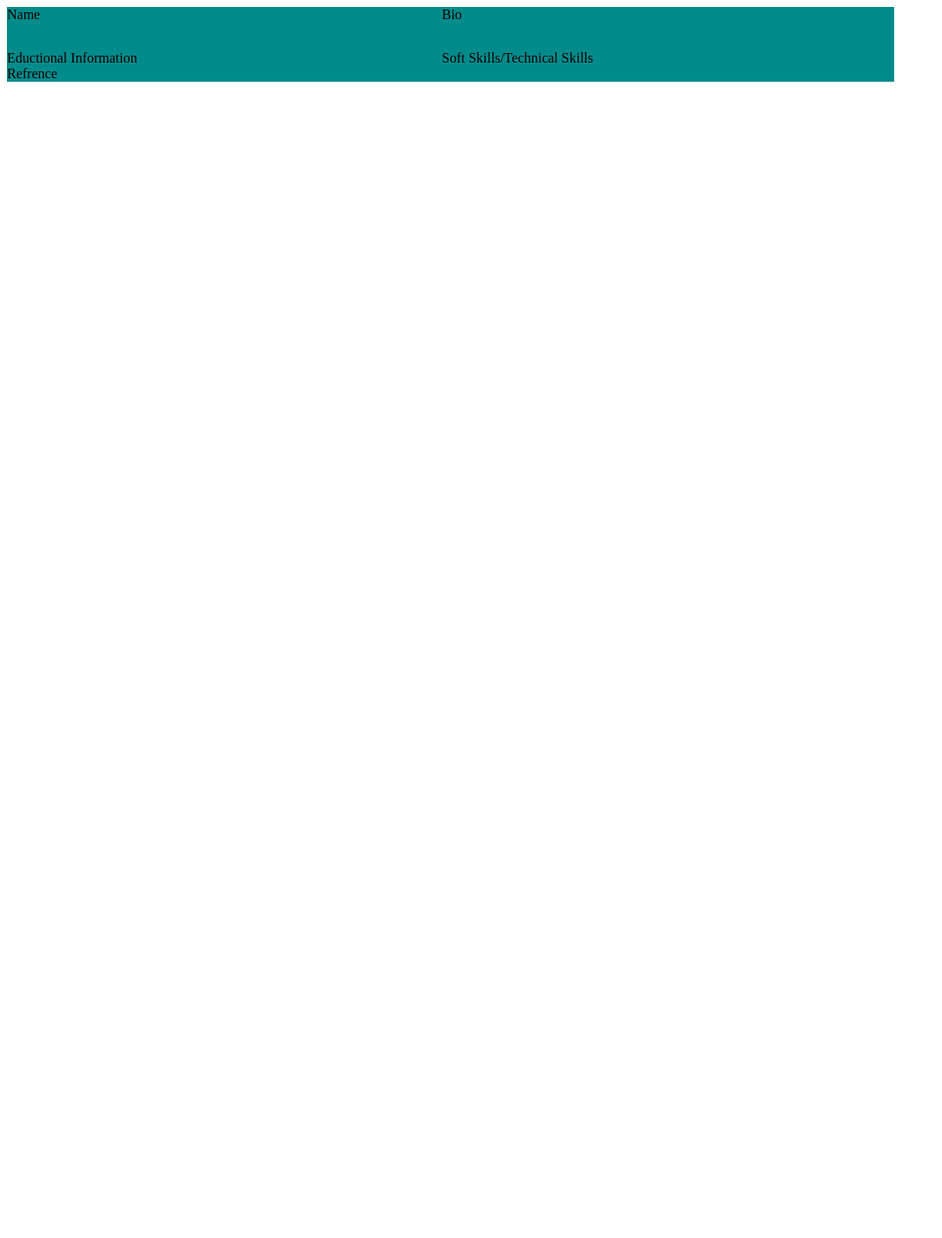
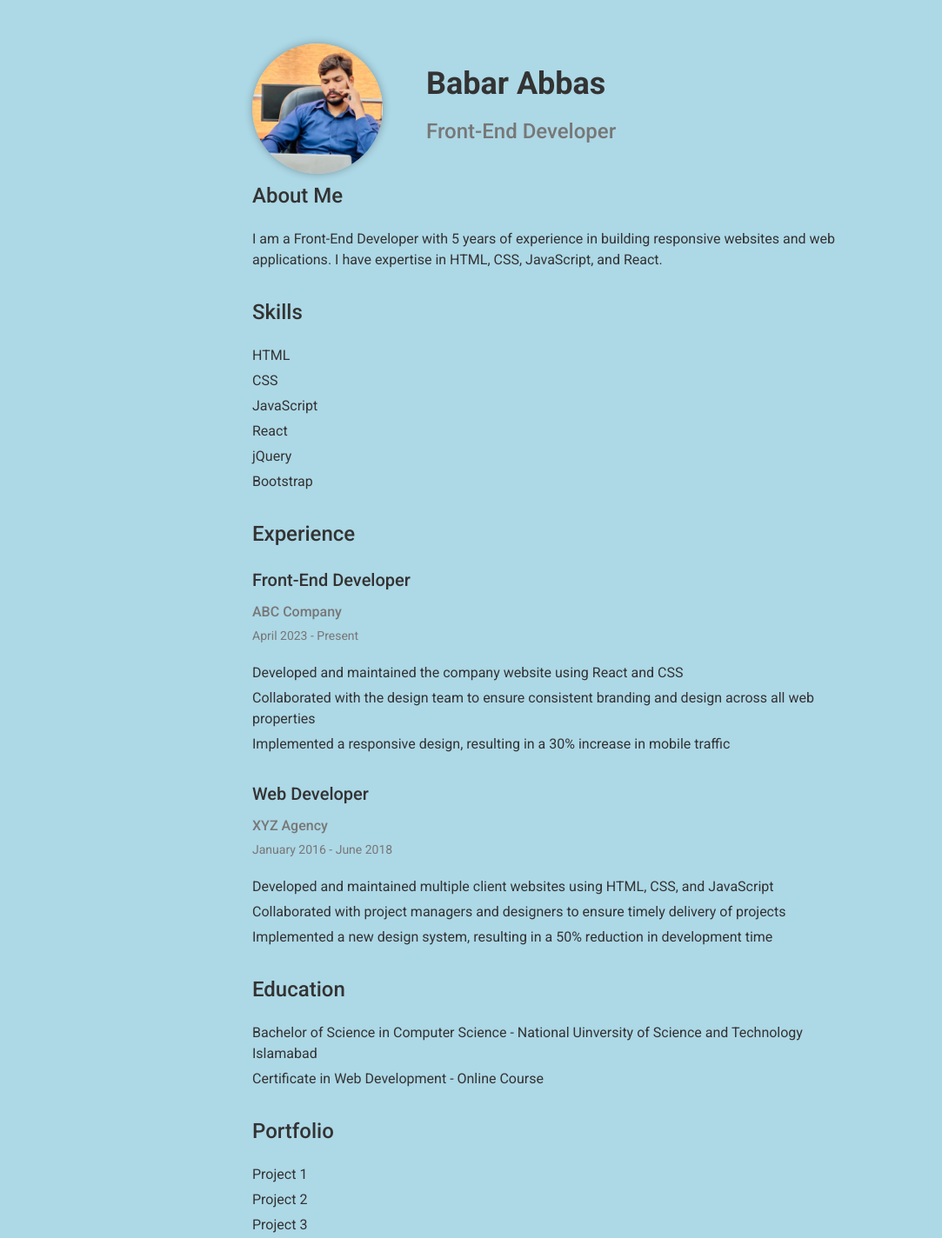
Before and after one commit to Babar-2022skipq/resume.github.io, a plain HTML site: page index.html in a window 1280 px wide. Shown: the whole page at 87% size, without its empty margins (0-1083 px from the left). Before the commit the page ends 800 px from the top, so only its background shows below. Drawn offline with Linux system fonts and the light colour scheme.

Commit message:
Add files via upload

```diff
--- a/index.html
+++ b/index.html
@@ -1,19 +1,104 @@
 <!DOCTYPE html>
-<html lang="en">
+<html>
   <head>
-    <link rel="stylesheet" href="resume.css" />
     <meta charset="UTF-8" />
-    <meta http-equiv="X-UA-Compatible" content="IE=edge" />
-    <meta name="viewport" content="width=device-width, initial-scale=1.0" />
-    <title>Resume</title>
+    <title>John Doe - Front-End Developer</title>
+    <link
+      href="https://fonts.googleapis.com/css?family=Roboto:300,400,500,700&display=swap"
+      rel="stylesheet"
+    />
+    <link rel="stylesheet" href="practice.css" />
   </head>
   <body>
-    <div class="resume">
-      <header class="header">Name</header>
-      <section class="section left">Bio</section>
-      <section class="section right">Eductional Information</section>
-      <main class="main">Soft Skills/Technical Skills</main>
-      <footer class="footer">Refrence</footer>
+    <div class="container">
+      <div class="resume-header">
+        <div class="profile-picture">
+          <img src="babar.jpg" alt="Your Photo" />
+        </div>
+        <div class="profile-details">
+          <h1 class="name">Babar Abbas</h1>
+          <h2 class="job-title">Front-End Developer</h2>
+        </div>
+      </div>
+      <div class="resume-body">
+        <div class="section about">
+          <h2>About Me</h2>
+          <p>
+            I am a Front-End Developer with 5 years of experience in building
+            responsive websites and web applications. I have expertise in HTML,
+            CSS, JavaScript, and React.
+          </p>
+        </div>
+        <div class="section skills">
+          <h2>Skills</h2>
+          <ul>
+            <li>HTML</li>
+            <li>CSS</li>
+            <li>JavaScript</li>
+            <li>React</li>
+            <li>jQuery</li>
+            <li>Bootstrap</li>
+          </ul>
+        </div>
+        <div class="section experience">
+          <h2>Experience</h2>
+          <div class="work">
+            <h3>Front-End Developer</h3>
+            <h4>ABC Company</h4>
+            <h5>April 2023 - Present</h5>
+            <ul>
+              <li>
+                Developed and maintained the company website using React and CSS
+              </li>
+              <li>
+                Collaborated with the design team to ensure consistent branding
+                and design across all web properties
+              </li>
+              <li>
+                Implemented a responsive design, resulting in a 30% increase in
+                mobile traffic
+              </li>
+            </ul>
+          </div>
+          <div class="work">
+            <h3>Web Developer</h3>
+            <h4>XYZ Agency</h4>
+            <h5>January 2016 - June 2018</h5>
+            <ul>
+              <li>
+                Developed and maintained multiple client websites using HTML,
+                CSS, and JavaScript
+              </li>
+              <li>
+                Collaborated with project managers and designers to ensure
+                timely delivery of projects
+              </li>
+              <li>
+                Implemented a new design system, resulting in a 50% reduction in
+                development time
+              </li>
+            </ul>
+          </div>
+        </div>
+        <div class="section education">
+          <h2>Education</h2>
+          <ul>
+            <li>
+              Bachelor of Science in Computer Science - National Uinversity of
+              Science and Technology Islamabad
+            </li>
+            <li>Certificate in Web Development - Online Course</li>
+          </ul>
+        </div>
+        <div class="section portfolio">
+          <h2>Portfolio</h2>
+          <ul>
+            <li><a href="#">Project 1</a></li>
+            <li><a href="#">Project 2</a></li>
+            <li><a href="#">Project 3</a></li>
+          </ul>
+        </div>
+      </div>
     </div>
   </body>
 </html>
--- /dev/null
+++ b/practice.css
@@ -0,0 +1,170 @@
+* {
+  box-sizing: border-box;
+  margin: 0;
+  padding: 0;
+}
+
+body {
+  background-color: lightblue;
+  font-family: "Roboto", sans-serif;
+  font-size: 16px;
+  line-height: 1.5;
+  color: #333;
+}
+
+.container {
+  max-width: 800px;
+  margin: 0 auto;
+  padding: 50px;
+}
+
+.resume-header {
+  display: flex;
+  align-items: center;
+}
+
+.profile-picture {
+  flex: 0 0 150px;
+  margin-right: 50px;
+}
+
+.profile-picture img {
+  width: 100%;
+  border-radius: 50%;
+  box-shadow: 0 0 10px rgba(0, 0, 0, 0.3);
+}
+
+.profile-details {
+  flex: 1;
+}
+
+.name {
+  font-size: 36px;
+  font-weight: 700;
+  margin-bottom: 10px;
+}
+
+.job-title {
+  font-size: 24px;
+  font-weight: 500;
+  margin-bottom: 20px;
+  color: #777;
+}
+
+.section {
+  margin-bottom: 30px;
+}
+
+.section h2 {
+  font-size: 24px;
+  font-weight: 500;
+  margin-bottom: 20px;
+}
+
+.section p,
+.section ul {
+  font-size: 16px;
+  line-height: 1.5;
+  margin-bottom: 10px;
+}
+
+.section ul {
+  list-style: none;
+}
+
+.section ul li {
+  margin-bottom: 5px;
+}
+
+.work {
+  margin-bottom: 30px;
+}
+
+.work h3 {
+  font-size: 20px;
+  font-weight: 500;
+  margin-bottom: 10px;
+}
+
+.work h4 {
+  font-size: 16px;
+  font-weight: 500;
+  margin-bottom: 5px;
+  color: #777;
+}
+
+.work h5 {
+  font-size: 14px;
+  font-weight: 400;
+  margin-bottom: 20px;
+  color: #777;
+}
+
+.portfolio li {
+  margin-bottom: 5px;
+}
+
+.portfolio li a {
+  font-size: 16px;
+  line-height: 1.5;
+  color: #333;
+  text-decoration: none;
+  transition: all 0.2s ease-in-out;
+}
+
+.portfolio li a:hover {
+  color: #007bff;
+}
+
+@media only screen and (max-width: 768px) {
+  .container {
+    max-width: 90%;
+    padding: 30px;
+  }
+
+  .resume-header {
+    flex-direction: column;
+    align-items: center;
+    margin-bottom: 30px;
+  }
+
+  .profile-picture {
+    flex: 0 0 120px;
+    margin-right: 0;
+    margin-bottom: 20px;
+  }
+
+  .profile-details {
+    text-align: center;
+  }
+
+  .name {
+    font-size: 30px;
+    margin-bottom: 5px;
+  }
+
+  .job-title {
+    font-size: 20px;
+    margin-bottom: 10px;
+  }
+
+  .section h2 {
+    font-size: 20px;
+    margin-bottom: 10px;
+  }
+
+  .section p,
+  .section ul {
+    font-size: 14px;
+    margin-bottom: 5px;
+  }
+
+  .work h3 {
+    font-size: 18px;
+    margin-bottom: 5px;
+  }
+
+  .portfolio li {
+    margin-bottom: 10px;
+  }
+}
```
Also changed, not shown: babar.jpg (added).
